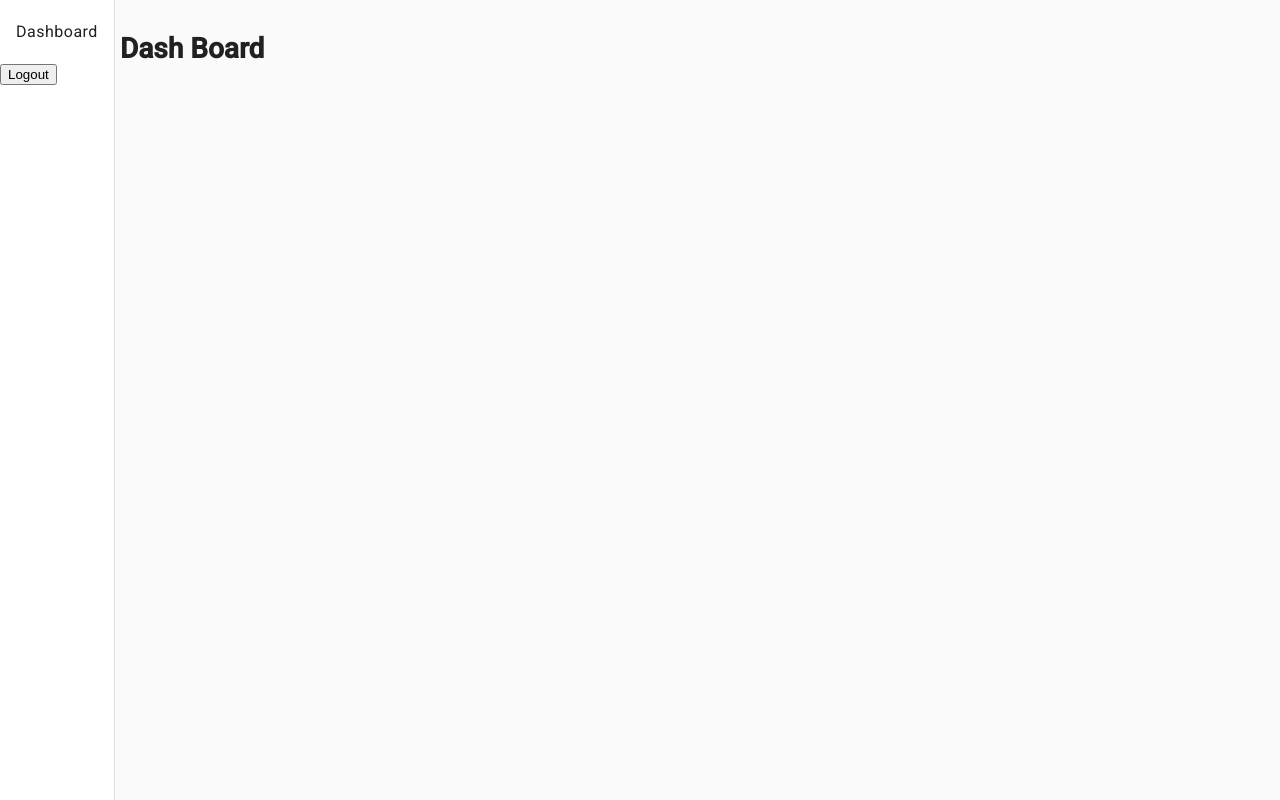
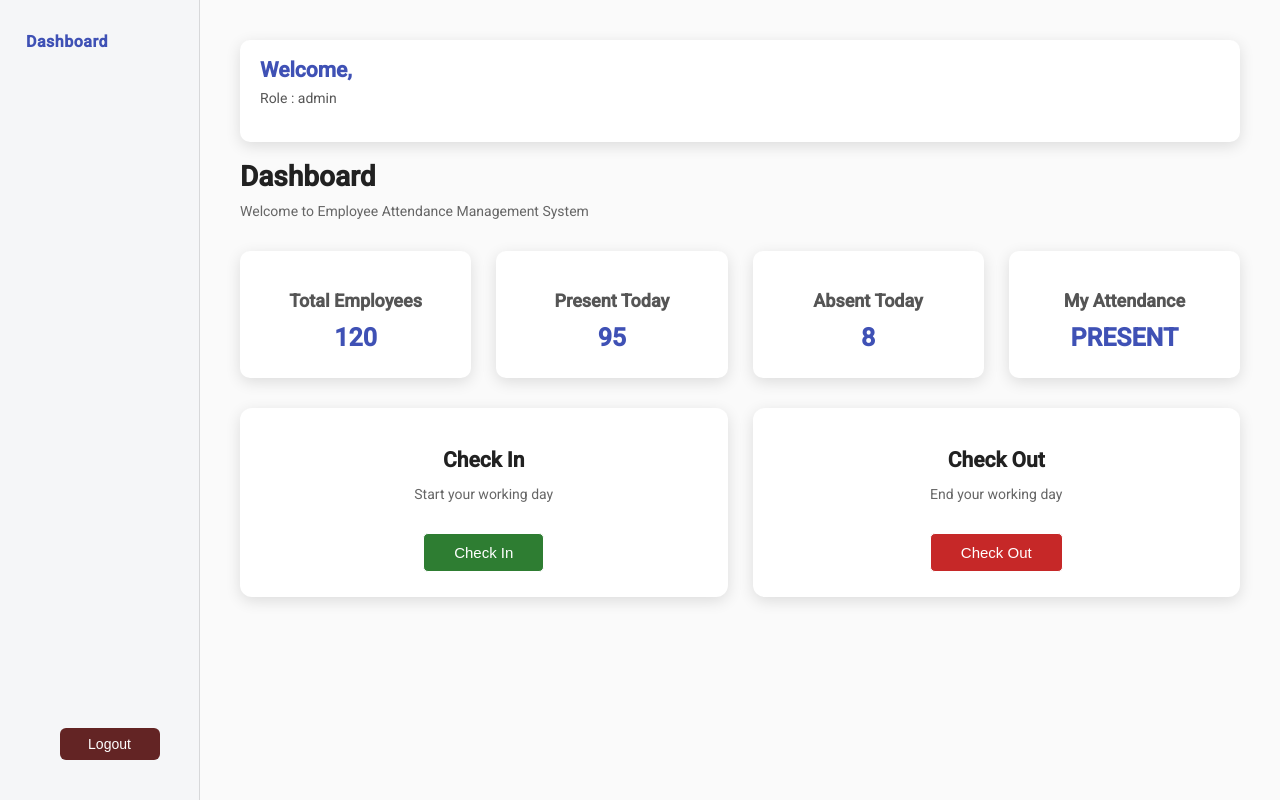
Before and after one commit to SamanS-96/emp-attendance-mgt-frontend, an Angular app: page /dashboard in a window 1280 px wide. Built offline with nearby package versions, Linux system fonts and the light colour scheme; sample sign-in values are in the browser's storage.

Commit message:
dasboard & side panel design with CSS

```diff
--- a/src/app/layout/main-layout/main-layout.css
+++ b/src/app/layout/main-layout/main-layout.css
@@ -0,0 +1,46 @@
+.sidenav-container {
+  height: 100vh;
+}
+
+.side-nav {
+  width: 200px;
+  background: #f5f6f8;
+  padding: 10px;
+  height: 100vh;
+}
+
+mat-nav-list {
+  height: calc(100% - 60px);
+}
+
+::ng-deep .side-nav .mdc-list-item__primary-text {
+  color: #3f51b5;
+  font-weight: bold;
+}
+
+mat-nav-list a:hover {
+  background: #e3f2fd;
+}
+
+.logout-container {
+  position: absolute;
+  bottom: 40px;
+  width: 100%;
+  display: flex;
+  justify-content: center;
+}
+
+.logout-btn {
+  width: 100px;
+  padding: 8px;
+  border: none;
+  border-radius: 6px;
+  background: #632424;
+  color: white;
+  cursor: pointer;
+  font-size: 14px;
+}
+
+.logout-btn:hover {
+  background: #8b1b1b;
+}
--- a/src/app/layout/main-layout/main-layout.html
+++ b/src/app/layout/main-layout/main-layout.html
@@ -1,6 +1,6 @@
 <mat-sidenav-container style="height: 100vh;">
 
-  <mat-sidenav mode="side" opened>
+  <mat-sidenav class="side-nav" mode="side" opened>
     <mat-nav-list>
       <!-- Everyone -->
       <a mat-list-item routerLink="/dashboard">Dashboard</a>
@@ -20,7 +20,9 @@
       </ng-container>
     </mat-nav-list>
 
-    <button (click)="logout()">Logout</button>
+    <div class="logout-container">
+      <button class="logout-btn" (click)="logout()">Logout</button>
+    </div>
 
   </mat-sidenav>
 
--- a/src/app/pages/dashboard/dashboard.css
+++ b/src/app/pages/dashboard/dashboard.css
@@ -0,0 +1,138 @@
+.dashboard-container {
+  padding: 20px;
+}
+
+
+.dashboard-container h1 {
+  margin-bottom: 5px;
+}
+
+
+.dashboard-container p {
+  color: #666;
+}
+
+
+.card-container {
+  display: flex;
+  gap: 25px;
+  margin-top: 30px;
+}
+
+
+.dashboard-card {
+  width: 250px;
+  padding: 25px;
+
+  background: white;
+
+  border-radius: 10px;
+
+  box-shadow: 0 4px 15px rgba(0,0,0,0.12);
+
+  text-align: center;
+}
+
+
+.dashboard-card h2 {
+  font-size: 18px;
+  color: #555;
+}
+
+
+.dashboard-card h1 {
+  font-size: 25px;
+  color: #3f51b5;
+}
+
+.user-card {
+
+  width: 100% - 40px;
+  padding: 20px;
+
+  background: white;
+
+  border-radius: 10px;
+
+  box-shadow: 0 4px 15px rgba(0,0,0,0.12);
+
+  margin-bottom: 25px;
+}
+
+
+.user-card h2 {
+  margin: 0;
+  color: #3f51b5;
+}
+
+
+.user-card p {
+  margin-top: 8px;
+  color: #555;
+}
+
+.action-container {
+
+  display: flex;
+  gap: 25px;
+
+  margin-top: 30px;
+}
+
+
+.action-card {
+
+  flex: 1;
+
+  padding: 25px;
+
+  border-radius: 12px;
+
+  background: white;
+
+  box-shadow: 0 4px 15px rgba(0,0,0,0.12);
+
+  text-align: center;
+}
+
+
+.action-card h2 {
+  margin-bottom: 10px;
+}
+
+
+.action-card p {
+  color: #666;
+}
+
+
+.action-card button {
+  margin-top: 15px;
+  padding: 10px 30px;
+
+  border: 1px solid white;
+  border-radius: 5px;
+
+  background: transparent;
+  color: white;
+
+  font-size: 15px;
+  cursor: pointer;
+
+  transition: 0.3s;
+}
+
+.action-card button:hover {
+  transform: translateY(-2px);
+  box-shadow: 0 4px 10px rgba(0,0,0,0.2);
+}
+
+
+.checkin button {
+  background: #2e7d32;
+}
+
+
+.checkout button {
+  background: #c62828;
+}
--- a/src/app/pages/dashboard/dashboard.html
+++ b/src/app/pages/dashboard/dashboard.html
@@ -1 +1,70 @@
-<h1>Dash Board</h1>
+<div class="dashboard-container">
+
+    <!-- Current User Card -->
+    <div class="user-card">
+
+        <div>
+            <h2>Welcome, {{currentUser?.userName}}</h2>
+            <p>
+                Role : {{currentUser?.role}}
+            </p>
+        </div>
+
+    </div>
+
+    <h1>Dashboard</h1>
+    <p>Welcome to Employee Attendance Management System</p>
+
+
+    <div class="card-container">
+
+        <div class="dashboard-card">
+            <h2>Total Employees</h2>
+            <h1>120</h1>
+        </div>
+
+
+        <div class="dashboard-card">
+            <h2>Present Today</h2>
+            <h1>95</h1>
+        </div>
+
+
+        <div class="dashboard-card">
+            <h2>Absent Today</h2>
+            <h1>8</h1>
+        </div>
+
+
+        <div class="dashboard-card">
+            <h2>My Attendance</h2>
+            <h1 style="color: #3f51b5; font-size: 25PX;">PRESENT</h1>
+        </div>
+
+
+    </div>
+
+    <div class="action-container">
+
+        <div class="action-card checkin">
+            <h2>Check In</h2>
+            <p>Start your working day</p>
+
+            <button>
+                Check In
+            </button>
+        </div>
+
+
+        <div class="action-card checkout">
+            <h2>Check Out</h2>
+            <p>End your working day</p>
+
+            <button>
+                Check Out
+            </button>
+        </div>
+
+    </div>
+
+</div>
--- a/src/app/pages/dashboard/dashboard.ts
+++ b/src/app/pages/dashboard/dashboard.ts
@@ -1,4 +1,5 @@
 import { Component } from '@angular/core';
+import { AuthService } from '../../services/auth';
 
 @Component({
   selector: 'app-dashboard',
@@ -8,6 +9,14 @@ import { Component } from '@angular/core';
 })
 export class Dashboard {
 
-  constructor() {}
+  currentUser: any;
+
+  constructor(
+    private authService: AuthService
+  ) {}
+
+  ngOnInit(): void {
+    this.currentUser = this.authService.getUser();
+  }
 
 }
```
